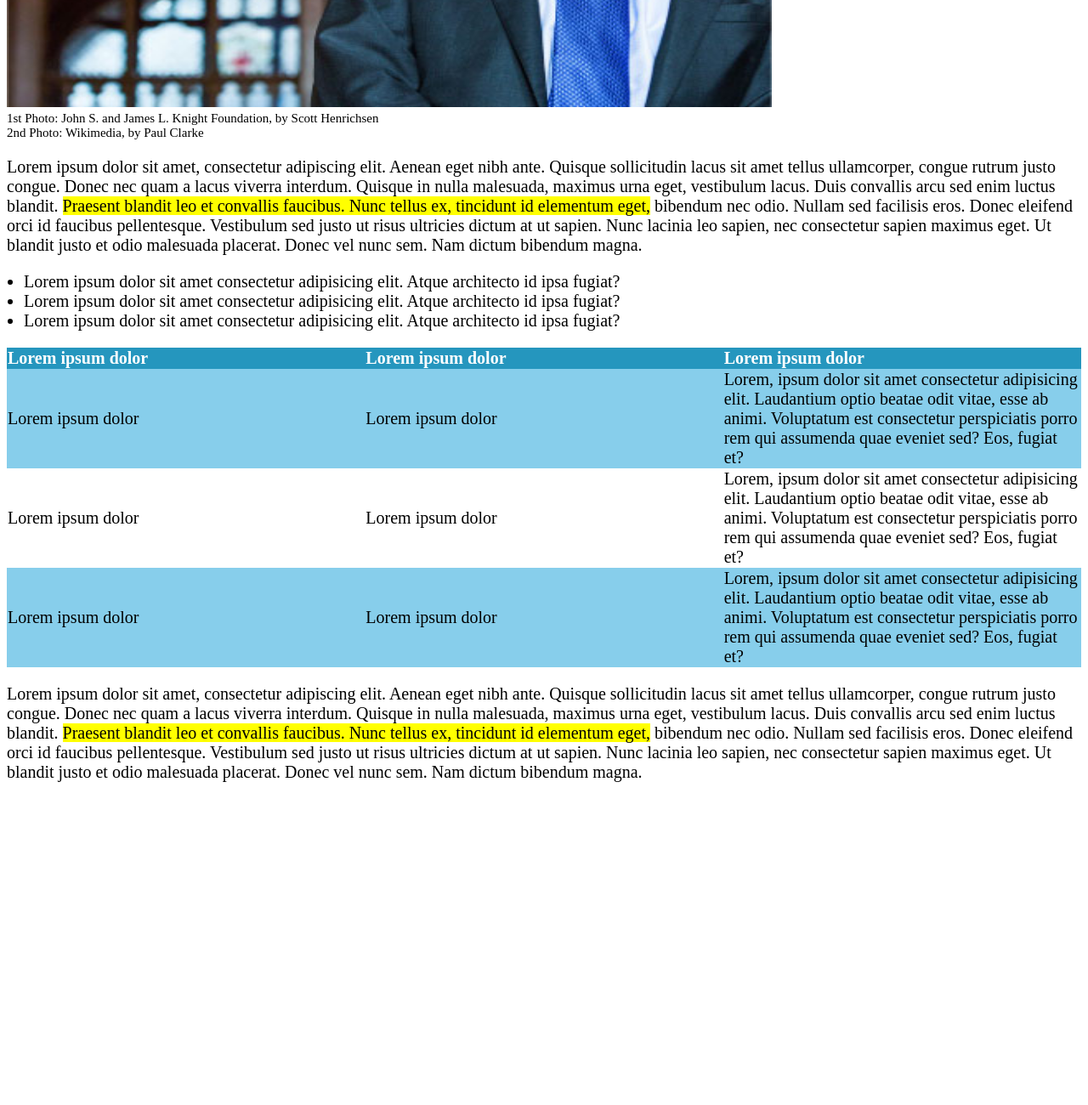
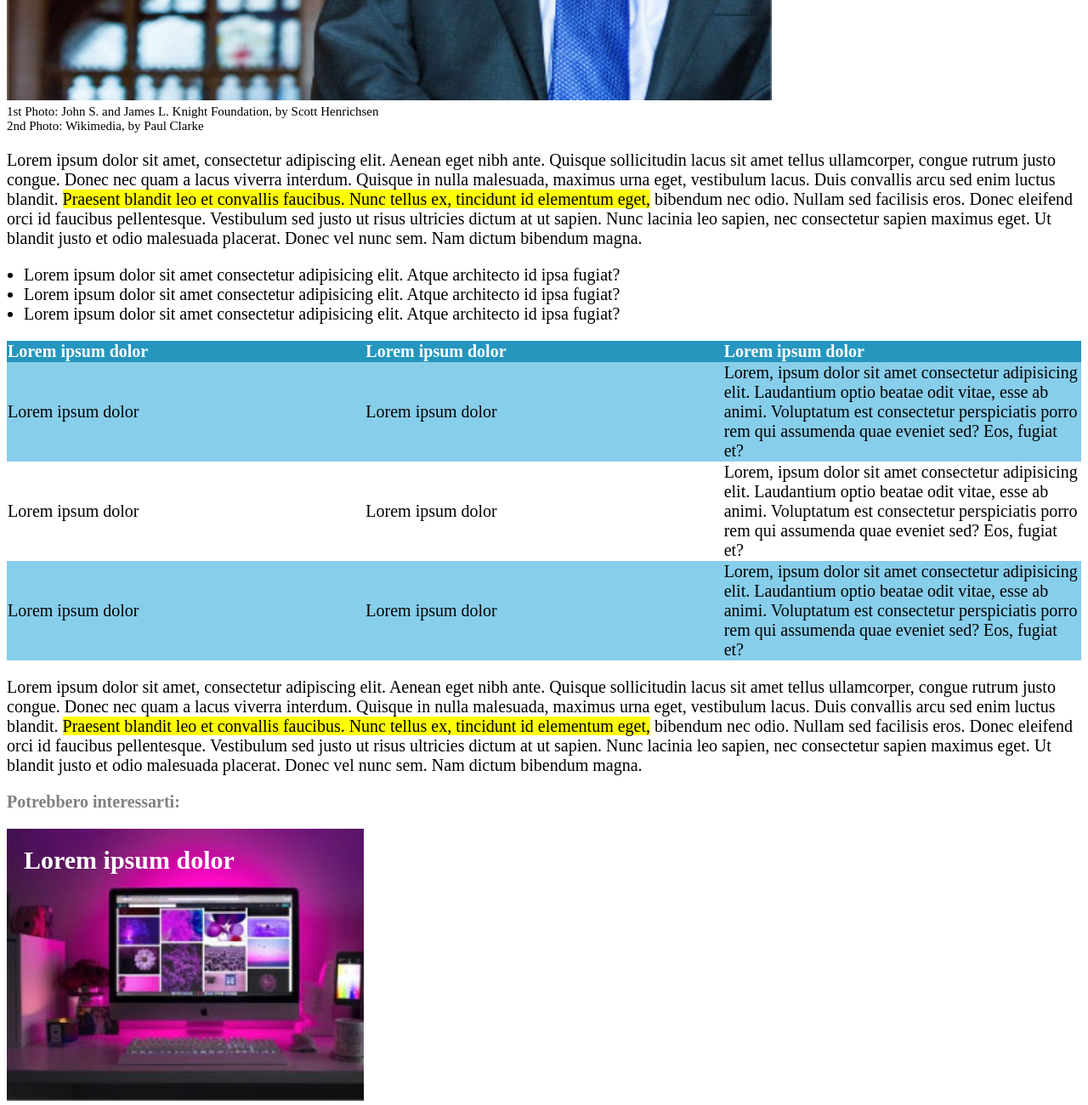
Before and after one commit to Obez99/html-css-booleaner, a plain HTML site: page index.html in a window 1280 px wide. Shown: the part 1300-2600 px from the top of the page at 85% size. Before the commit the page ends 2240 px from the top, so only its background shows below. Drawn offline with Linux system fonts and the light colour scheme.

Commit message:
Finalizzazione articolo (Sezione "potrebbe interessarti") e fix errori

```diff
--- a/css/style.css
+++ b/css/style.css
@@ -1,4 +1,5 @@
-
+/*PROPRIETA' HEADER CON LOGO*/
+/***************************************/
 header{
     width: auto;
     background:cornflowerblue;
@@ -13,6 +14,8 @@ header{
     height: 70px;
 }
 
+/***************************************/
+
 h1{
     font-size: 45px;
     margin-bottom: 0px;
@@ -21,6 +24,7 @@ h1{
 div{
     color: grey;
     font-size: 20px;
+    font-weight: bold;
 }
 
 #author{
@@ -82,3 +86,29 @@ thead{
     background-color: skyblue;
 }
 /***************************************/
+
+
+
+/*PROPRIETA' "POTREBBERO INTERESSARTI"*/
+/***************************************/
+.related_articles{
+    width:400px;
+    height: 300px;
+    margin-top: 20px;
+    background-repeat: no-repeat;
+    background-size: cover;
+    color:white;
+    font-size: 30px;
+    padding-top: 20px;
+    padding-left: 20px;
+}
+
+.articolo1{
+    background-image: url(../img/monitor.jpg);
+}
+
+.articolo2{
+    background-image: url(../img/graph.jpg);
+}
+
+/***************************************/
--- a/index.html
+++ b/index.html
@@ -1,5 +1,5 @@
 <!DOCTYPE html>
-<html>
+<html lang="it">
     <head>
         <title>The Booleaner - Articolo</title>
 
@@ -14,13 +14,14 @@
 
         <!--INIZIO ARTICOLO-->
         <article>
+            <!--INIZIO SEZIONE CON TITOLO, AUTORE, DATA E FOTO-->
+            <h1>Internet deve essere al servizio del "bene pubblico": il manifesto di Tim Berners-Lee</h1>
 
-            <!--INIZIO SEZIONE CON TITOLO, AUTORE, DATA E FOTO-->
             <section>
-                <h1>Internet deve essere al servizio del "bene pubblico": il manifesto di Tim Berners-Lee</h1>
+
 
                 <div id="author">
-                    Scritto da <a href="https:www.boolean.careers">The Booleaner</a>
+                    Scritto da <a href="https://www.boolean.careers">The Booleaner</a>
                 </div>
 
                 <div id="date">
@@ -30,12 +31,13 @@
                 <figure>
                     <img src="img/tim-1.jpg" alt="Tim-Berners-Lee" class="tim_img">
                     <img src="img/tim-2.jpg" alt="Tim-Berners-Lee2" class="tim_img">
-                    <figcaption>1st Photo: John S. and James L. Knight Foundation, by Scott Henrichsen</figcaption>
-                    <figcaption>2nd Photo: Wikimedia, by Paul Clarke </figcaption>
+                    <figcaption>1st Photo: John S. and James L. Knight Foundation, by Scott Henrichsen <br>
+                                2nd Photo: Wikimedia, by Paul Clarke </figcaption>
                 </figure>
 
             </section>
             <!--FINE SEZIONE CON TITOLO, AUTORE, DATA E FOTO-->
+
 
             <!--INIZIO SEZIONE DI DESCRIZIONE ARTICOLO-->
             <section>
@@ -110,6 +112,14 @@
 
             </section>
 
+            <!--SEZIONE "POTREBBERO INTERESSARTI"-->
+
+            <section>
+                <div>Potrebbero interessarti:</div>
+                <div class="related_articles articolo1">Lorem ipsum dolor</div>
+                <div class="related_articles articolo2">Lorem ipsum dolor</div>
+            </section>
+
         </article>
 
     </body>
```
